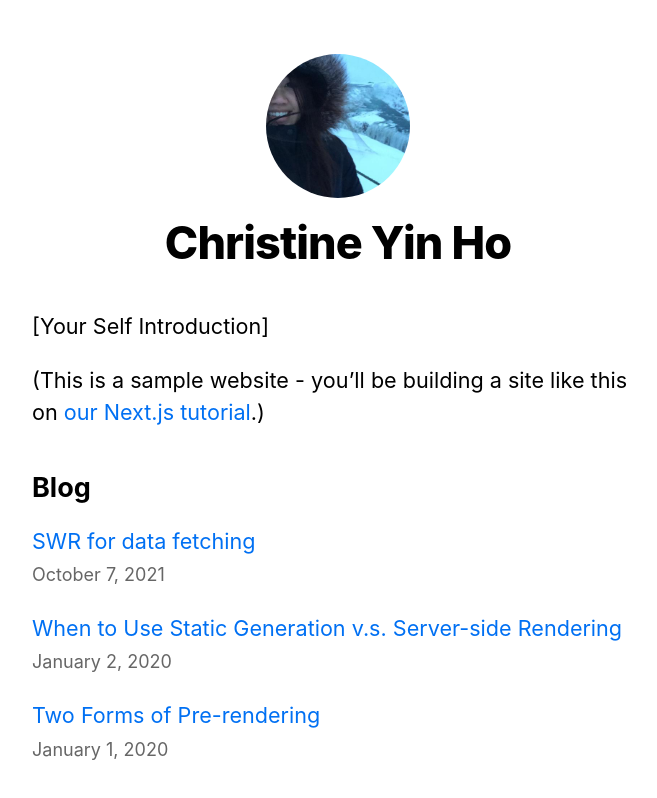
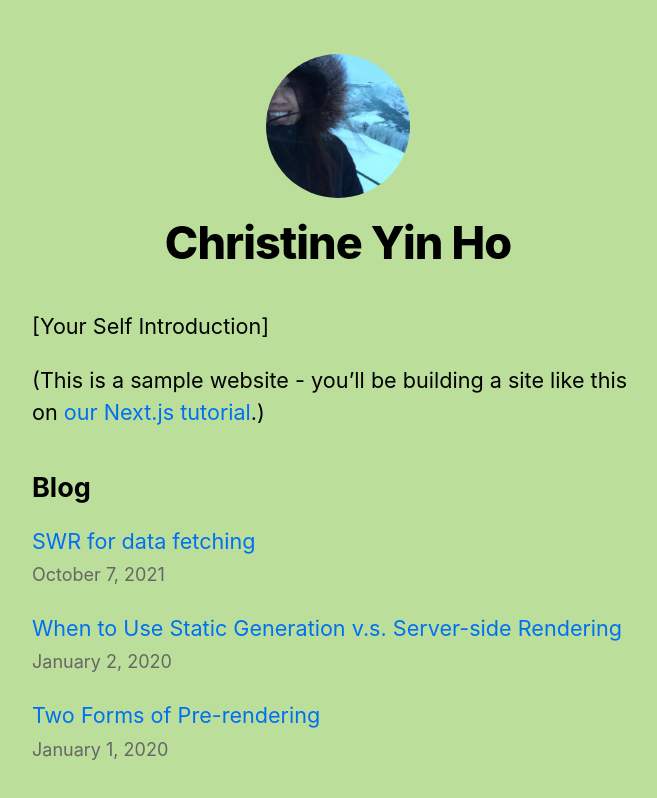
Before and after one commit to christineyinho/next-js, a Next.js app in the folder nextjs-blog/: page / in a window 1280 px wide. Shown: the top 798 px of the page, without its empty margins (302-959 px from the left). Built offline with nearby package versions, Linux system fonts and the light colour scheme.

Commit message:
bg color

```diff
--- a/nextjs-blog/styles/global.css
+++ b/nextjs-blog/styles/global.css
@@ -25,3 +25,7 @@ img {
   max-width: 100%;
   display: block;
 }
+
+body {
+    background-color: #BBDE9A;
+}
```
